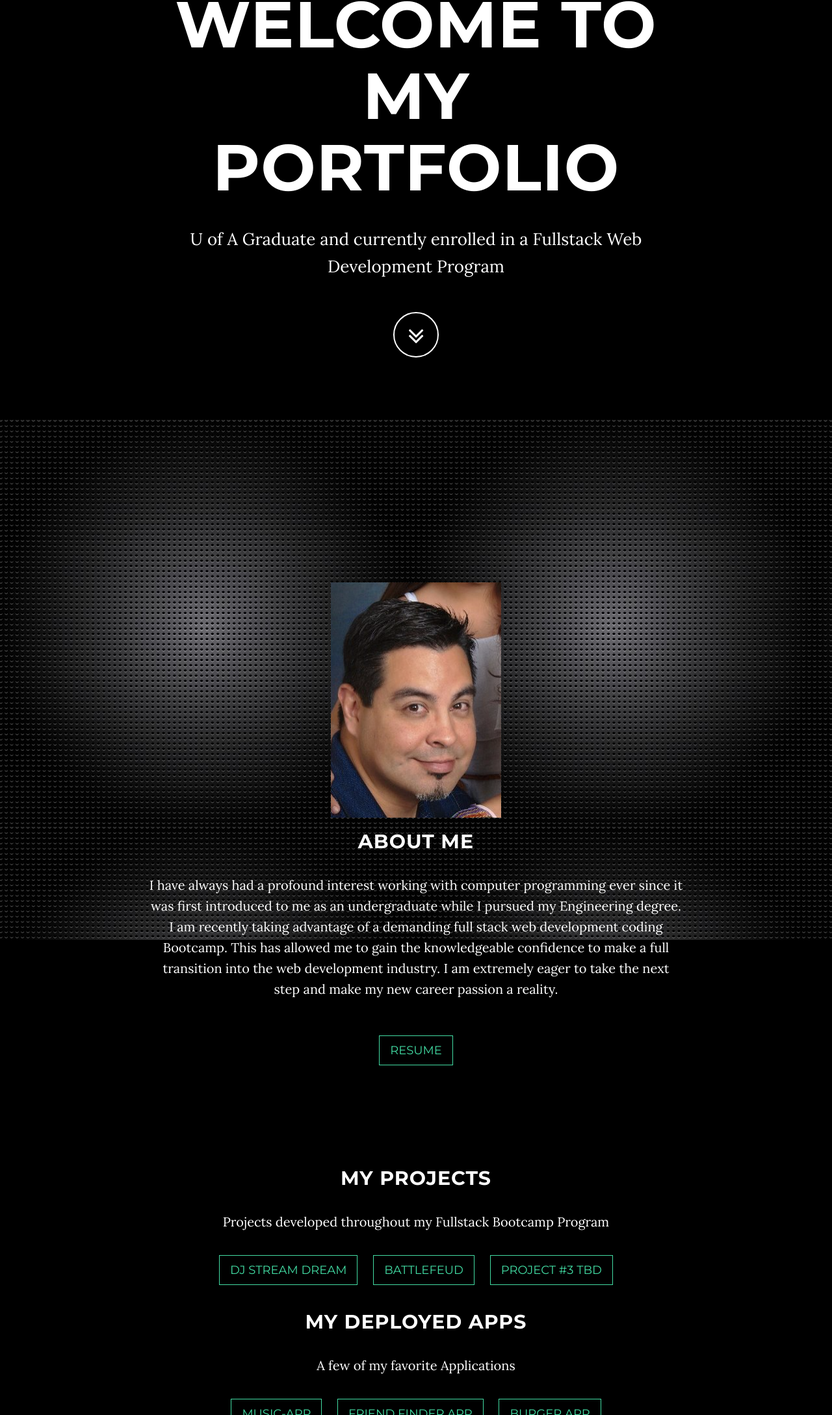
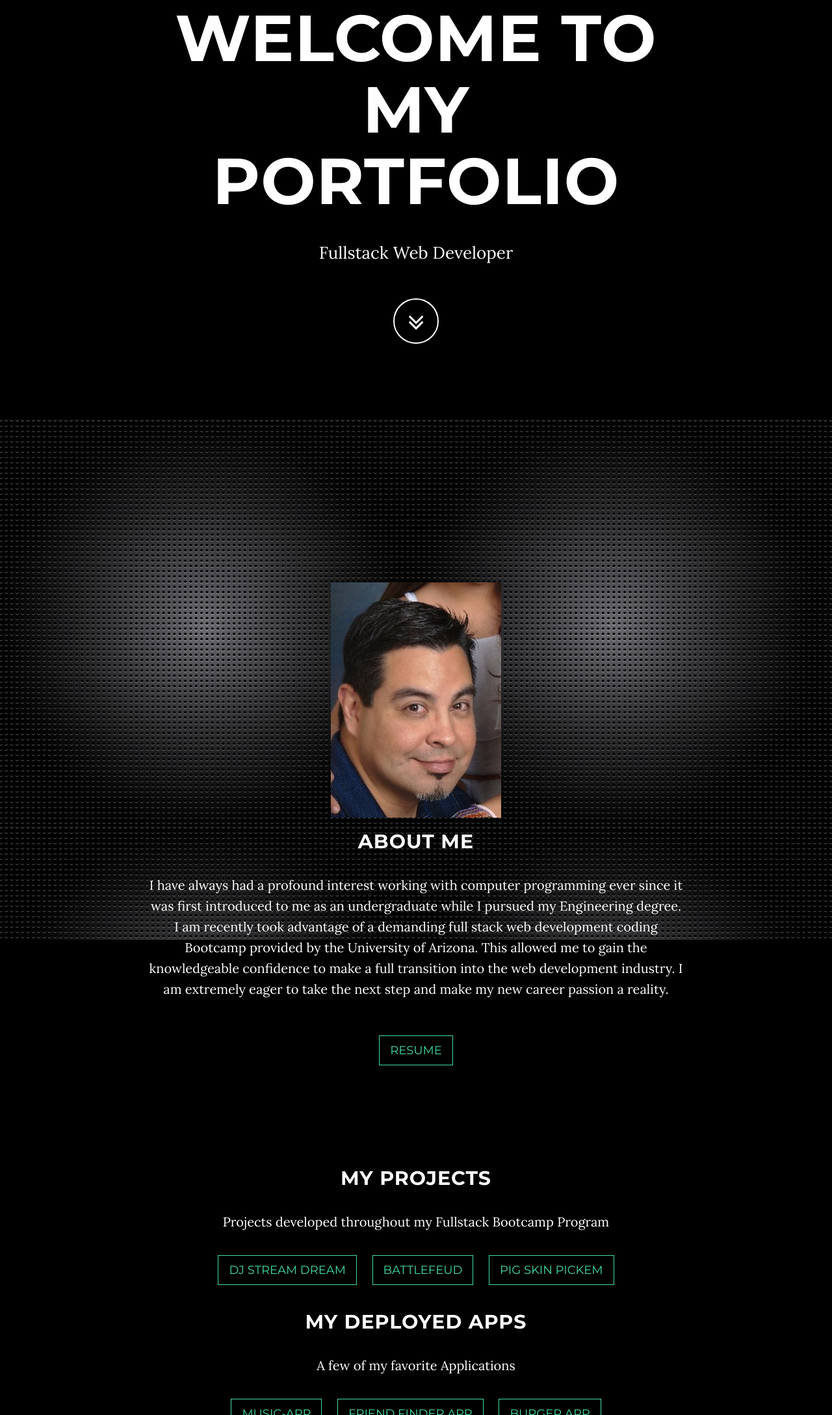
Before and after one commit to jcdova/jcdova.github.io, a website: page index.html in a window 1280 px wide. Shown: the part 154-2331 px from the top of the page at 65% size. Drawn offline with nearby package versions, Linux system fonts and the light colour scheme; some packages are replaced by stand-ins of ours.

Commit message:
update as of 10-2-17

```diff
--- a/index.html
+++ b/index.html
@@ -20,7 +20,7 @@
     <link href="https://fonts.googleapis.com/css?family=Montserrat:400,700" rel="stylesheet" type="text/css">
 
     <!-- Theme CSS -->
-    <!-- <link href="css/grayscale.min.css" rel="stylesheet"> -->
+    <link href="css/grayscale.min.css" rel="stylesheet">
     <link href="css/grayscale.css" rel="stylesheet">
 
     <!-- HTML5 Shim and Respond.js IE8 support of HTML5 elements and media queries -->
@@ -80,7 +80,7 @@
                     <div class="col-md-8 col-md-offset-2">
                         <br><br>
                         <h1 class="brand-heading">Welcome to my Portfolio</h1>
-                        <p class="intro-text">U of A Graduate and currently enrolled in a Fullstack Web Development Program</p>
+                        <p class="intro-text">Fullstack Web Developer</p>
                         <a href="#about" class="btn btn-circle page-scroll">
                             <i class="fa fa-angle-double-down animated"></i>
                         </a>
@@ -99,7 +99,7 @@
                 </div><br>
                 <h2>About Me</h2>
                 <p>
-                I have always had a profound interest working with computer programming ever since it was first introduced to me as an undergraduate while I pursued my Engineering degree. I am recently taking advantage of a demanding full stack web development coding Bootcamp. This has allowed me to gain the knowledgeable confidence to make a full transition into the web development industry. I am extremely eager to take the next step and make my new career passion a reality.
+                I have always had a profound interest working with computer programming ever since it was first introduced to me as an undergraduate while I pursued my Engineering degree. I am recently took advantage of a demanding full stack web development coding Bootcamp provided by the University of Arizona. This allowed me to gain the knowledgeable confidence to make a full transition into the web development industry. I am extremely eager to take the next step and make my new career passion a reality.
                 </p><br>
 					<a href="https://docs.google.com/document/d/1DIQF9LeFZuvMlx-Ww7zS1vtp48Z0bHVH6-MjNOZzZrk/edit?usp=sharing" class="btn btn-default btn-lg">Resume</a>
             </div>
@@ -121,7 +121,7 @@
                             <a href="https://mysterious-cliffs-12088.herokuapp.com/" class="btn btn-default btn-lg">BattleFeud</a>
                         </span>
                         <span>
-                            <a href="#" class="btn btn-default btn-lg">Project #3 TBD</a>
+                            <a href="https://vast-castle-32189.herokuapp.com/" class="btn btn-default btn-lg">Pig Skin Pickem</a>
                         </span>
                      </div>
                      <div><br><br>
```
